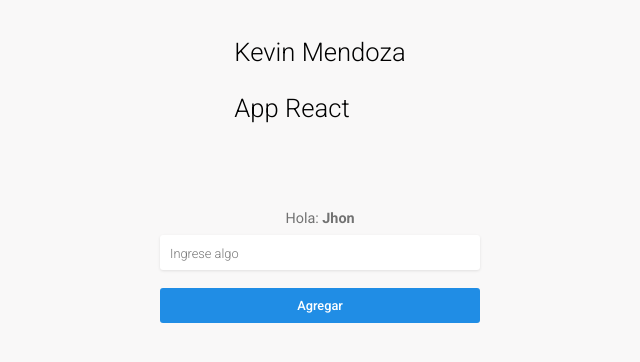
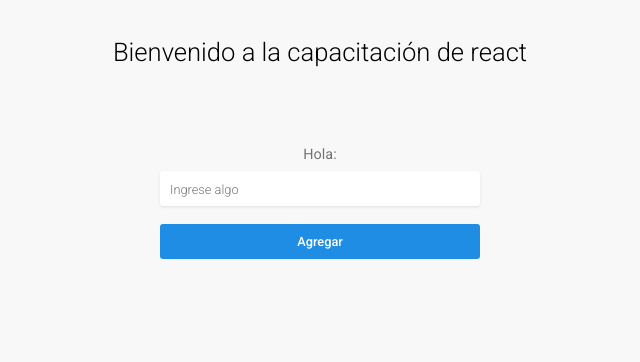
Before and after one commit to kevinhmendoza/ReactApp, a React (Create React App) app: page / in a window 1280 px wide. Shown: the top 362 px of the page, without its empty margins (320-960 px from the left). Built offline with nearby package versions, Linux system fonts and the light colour scheme; the HTML template or start-up script is replaced by a standard one.

Commit message:
se confirman cambios

```diff
--- a/src/components/Hello/index.tsx
+++ b/src/components/Hello/index.tsx
@@ -2,11 +2,16 @@ import { FC } from "react"
 
 import './styles/index.css'
 
-export const Hello: FC = () => {
+interface helloProps{
+message:string
+
+}
+
+export const Hello: FC<helloProps> = ({message}) => {
   return (
     <div className="hello-container">
       <span className="hello-description-span">
-        Hola: <strong> Jhon </strong>
+        Hola: <strong> {message} </strong>
       </span>
     </div>
   )
--- a/src/components/Input/index.tsx
+++ b/src/components/Input/index.tsx
@@ -1,11 +1,13 @@
 import { FC } from "react"
 
 import './styles/index.css'
-
-export const Input: FC = () => {
+interface InputProop {
+  handleChange: (e: any) => void
+}
+export const Input: FC<InputProop> = ({ handleChange }) => {
   return (
     <div className="input-container">
-      <input placeholder="Ingrese algo" className="input-input-type-text" type='text' />
+      <input placeholder="Ingrese algo"  className="input-input-type-text" type='text' onChange={handleChange} />
     </div>
   )
 }
--- a/src/components/Title/index.tsx
+++ b/src/components/Title/index.tsx
@@ -24,15 +24,13 @@ const pruebas = (name: Name) => {
   return (
     <div className="title-container">
       <h1 className="title-title-h1">
-        {title ? title : 'Kevin Mendoza'}
+        {title ? title : 'No hay titulo'}
         { frutas.map((fruta) => {
           return(
             <span> { fruta.name } </span>
           )
         })}
-        <p>
-          { pruebas('App React') }
-        </p>
+
 
 
       </h1>
--- a/src/views/Home/index.tsx
+++ b/src/views/Home/index.tsx
@@ -1,4 +1,4 @@
-import { FC } from "react"
+import { ChangeEvent, FC, useState } from "react"
 
 import { Button } from "components/Button"
 import { Hello } from "components/Hello"
@@ -8,12 +8,20 @@ import { Title } from "components/Title"
 import './styles/index.css'
 
 export const Home: FC = () => {
+  const [value, setValue] = useState('')
+
+  const handleChange = (event: ChangeEvent<HTMLInputElement>) => {
+    const target = event.target
+    setValue(target.value)
+  }
+
+  console.log(value)
   return (
     <div className="home-contaiiner">
-      <Title />
+      <Title title="Bienvenido a la capacitación de react" />
       <div className="home-box">
-        <Hello />
-        <Input />
+        <Hello message={value}/>
+        <Input handleChange={handleChange} />
         <Button />
       </div>
     </div>
```
